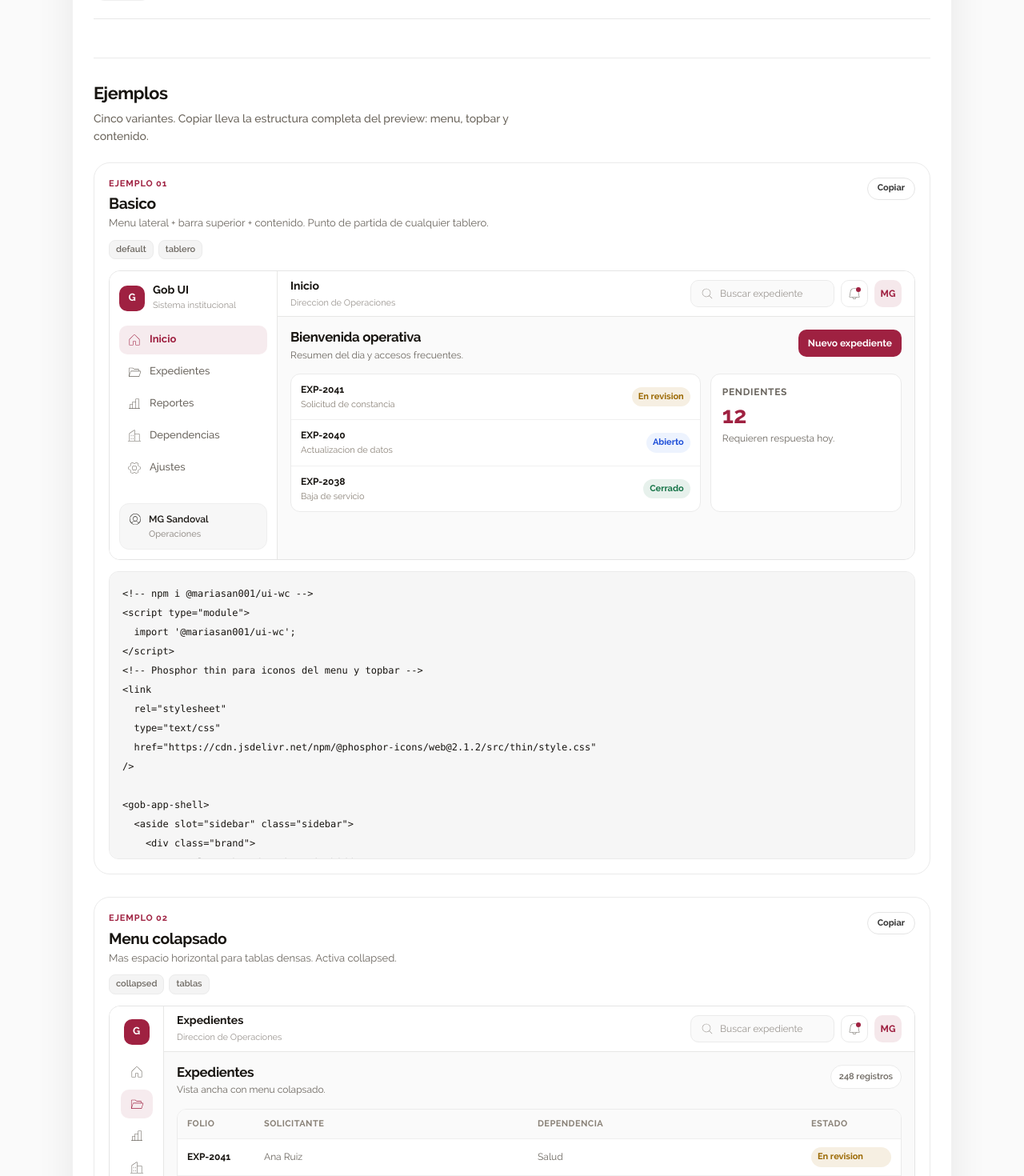
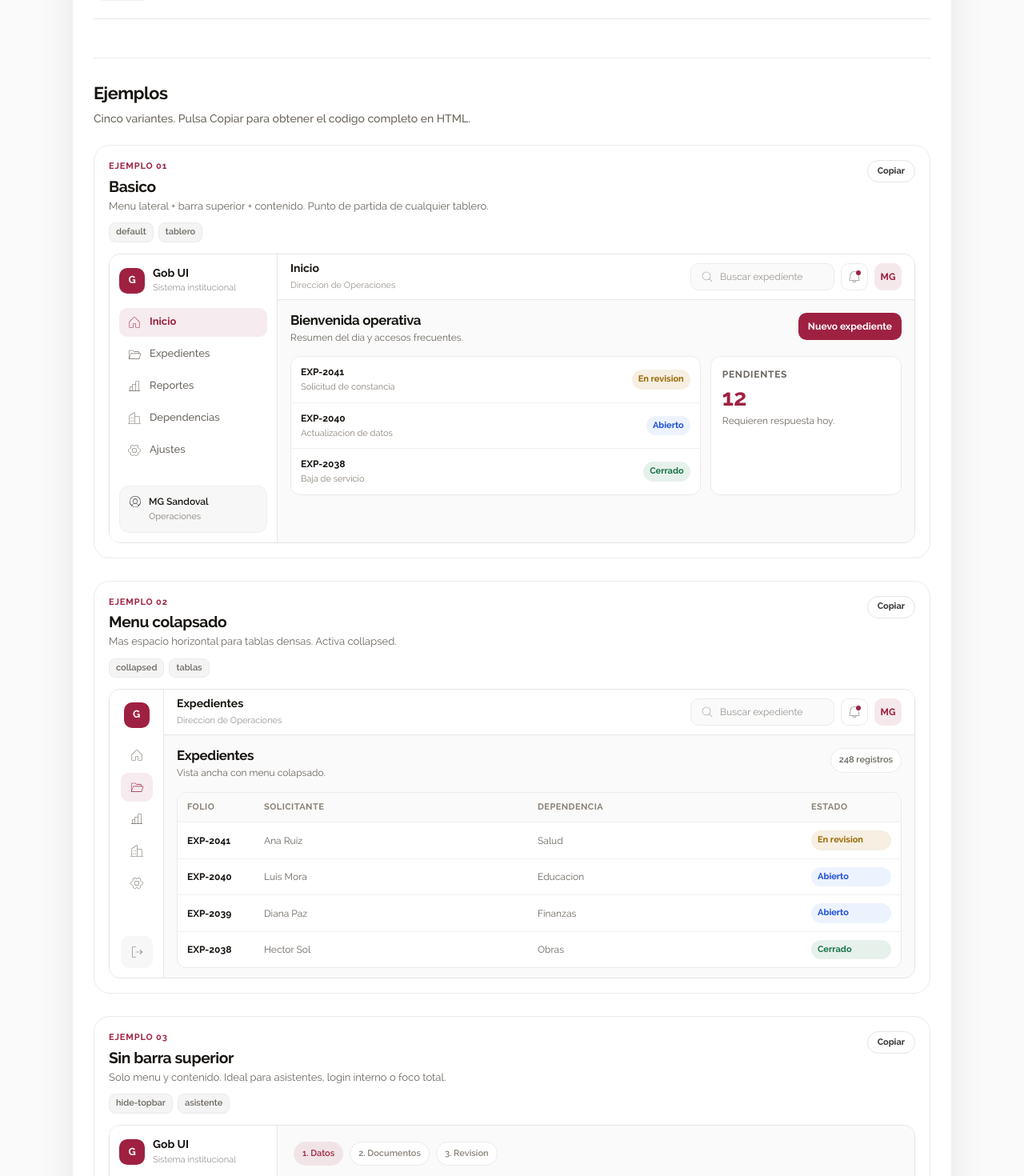
Before and after one commit to mariasan001/gob_ui, a Next.js app in the folder apps/web-next/: page /estructura-app in a window 1280 px wide. Shown: the part 360-1830 px from the top of the page at 80% size. Built offline with nearby package versions, Linux system fonts and the light colour scheme.

Commit message:
Oculta el bloque de codigo en Estructura de app
El preview y Copiar bastan; el snippet ya no se muestra en pantalla.

Co-authored-by: mariasan001 <mariasan001@users.noreply.github.com>

```diff
--- a/apps/web-next/src/app/estructura-app/estructura.module.css
+++ b/apps/web-next/src/app/estructura-app/estructura.module.css
@@ -670,24 +670,6 @@
   color: #6b665f;
 }
 
-.code {
-  margin: 0;
-  padding: 14px 16px;
-  border-radius: 12px;
-  border: 1px solid #ebebeb;
-  background: #f6f6f6;
-  overflow-x: auto;
-  max-height: 360px;
-}
-
-.code code {
-  font-family: var(--gob-font-mono, ui-monospace, Menlo, monospace);
-  font-size: 12px;
-  line-height: 1.55;
-  color: #181511;
-  white-space: pre;
-}
-
 .tableWrap {
   overflow-x: auto;
   border-radius: 16px;
--- a/apps/web-next/src/app/estructura-app/page.tsx
+++ b/apps/web-next/src/app/estructura-app/page.tsx
@@ -86,8 +86,8 @@ export default function EstructuraAppPage() {
             <div className={s.sectionHead}>
               <h2 className={s.sectionTitle}>Ejemplos</h2>
               <p className={s.sectionDesc}>
-                Cinco variantes. Copiar lleva la estructura completa del preview: menu, topbar y
-                contenido.
+                Cinco variantes. Pulsa Copiar para obtener el codigo completo en{' '}
+                {lang.toUpperCase()}.
               </p>
             </div>
 
@@ -120,9 +120,6 @@ export default function EstructuraAppPage() {
                   <div className={local.stage}>
                     <ShellDemo example={example} />
                   </div>
-                  <pre className={local.code}>
-                    <code>{buildSnippet(lang, example)}</code>
-                  </pre>
                 </article>
               ))}
             </div>
```
